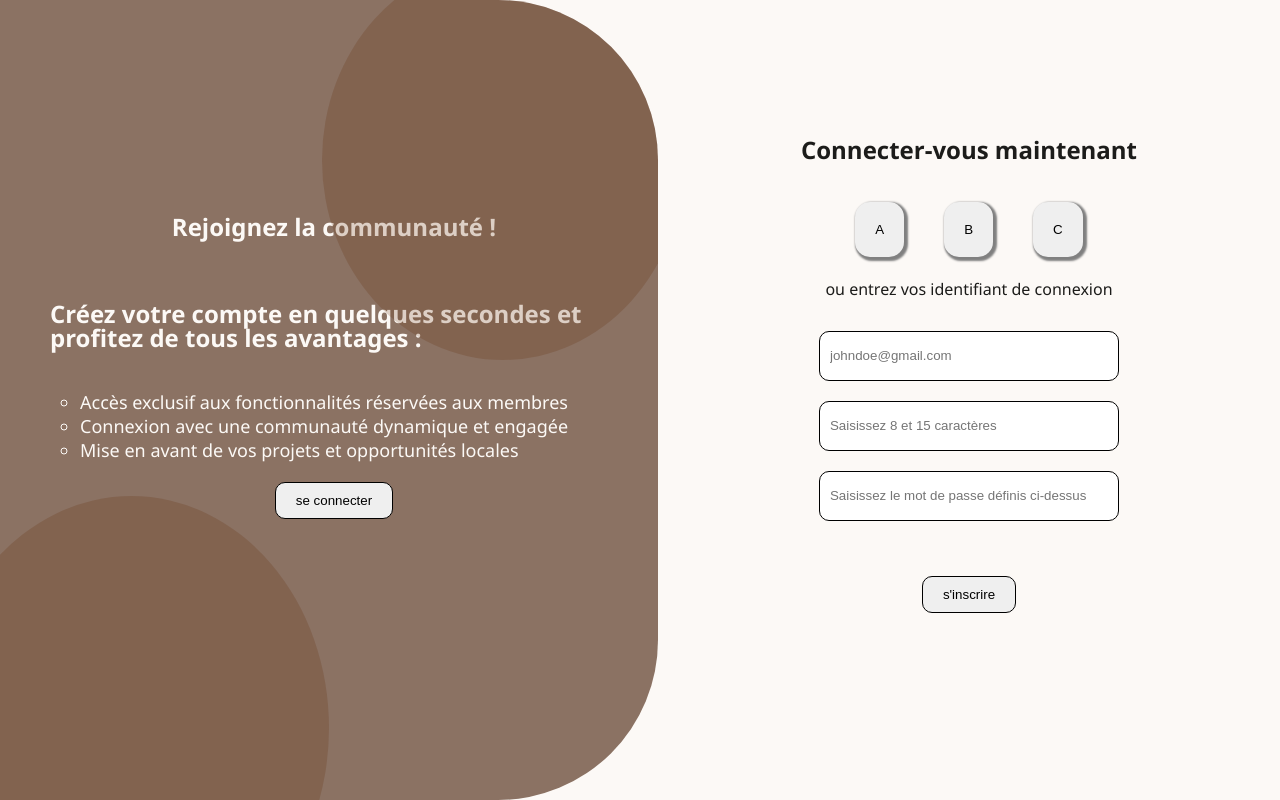
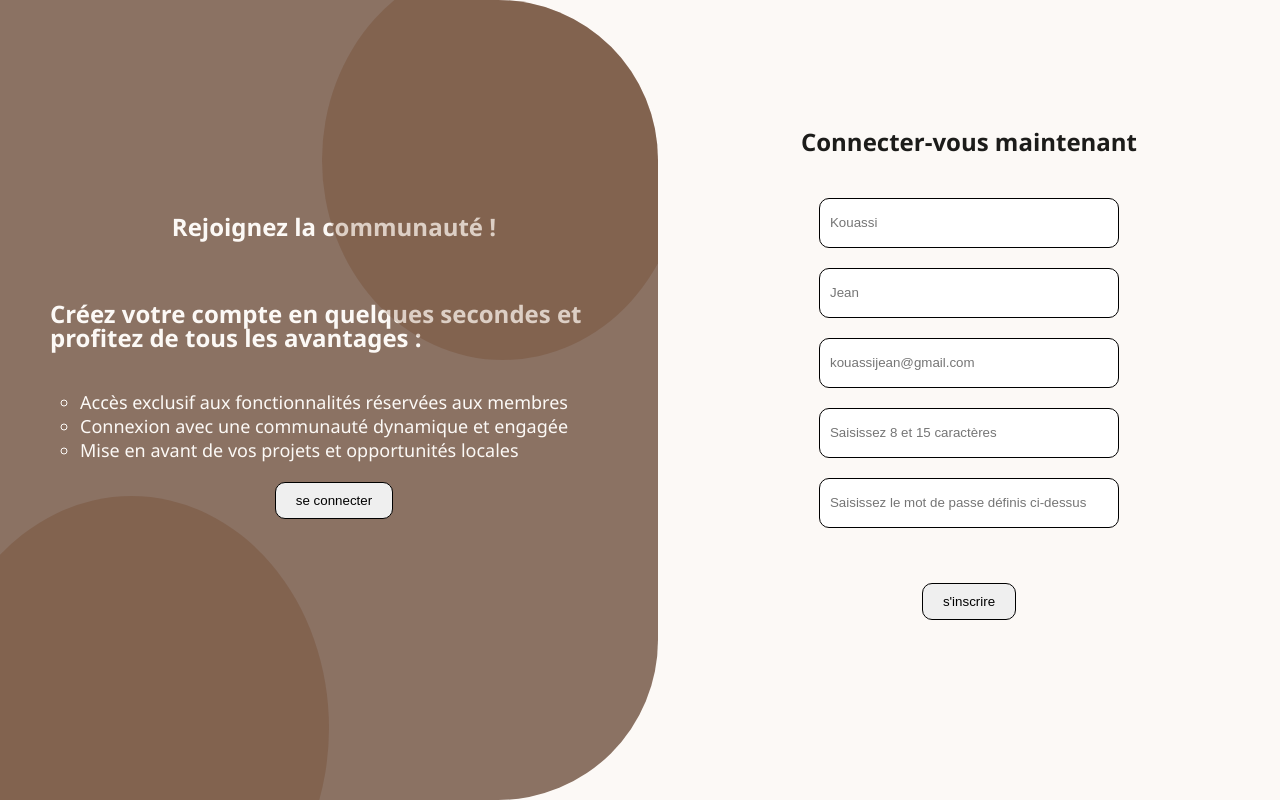
Before and after one commit to Aaron-glitch18/ayodaloa, a PHP site: page /inscription.php in a window 1280 px wide. Run offline with PHP 8.4, Linux system fonts and the light colour scheme.

Commit message:
Ajout de champs nom et prenom pour une Xp moderne

```diff
--- a/files/inscription.php
+++ b/files/inscription.php
@@ -5,11 +5,13 @@ $succes="";
 if($_SERVER['REQUEST_METHOD'] == 'POST'){
     if(isset($_POST['inscris'])){
 
+        $nom=htmlspecialchars($_POST['nom']);
+        $prenom=htmlspecialchars($_POST['prenom']);
         $mail=htmlspecialchars(trim($_POST['mail']))?? "";
         $password=trim($_POST['password'])?? "";
         $conf_password=trim($_POST['conf_password'])?? "";
 
-        if(empty($mail) || empty($password) || empty($conf_password)){
+        if(empty($mail) || empty($password) || empty($conf_password) || empty($nom) || empty($prenom)){
         $erreur="Veuillez remplir les champs avec les informations demandées";
 
         }elseif(!filter_var($mail,FILTER_VALIDATE_EMAIL)){
@@ -36,10 +38,12 @@ if($_SERVER['REQUEST_METHOD'] == 'POST'){
 
                 }else{
 
-                    $sql= "INSERT INTO user_data (`mail`,`password`) VALUES (?,?)";
+                    $sql= "INSERT INTO user_data (`nom`,`prenom`,`mail`,`password`) VALUES (?,?,?,?)";
                     $req=$pdo->prepare($sql);
-                    $req->execute([$mail,$password]);
+                    $req->execute([$nom,$prenom,$mail,$password]);
                     $succes="Compte crée avec succes";
+                    header('location:account.php');
+
 
                 }
 
@@ -81,7 +85,7 @@ ul{
 #err{
     color:red;
     position: absolute;
-    top:67%;
+    top:68%;
 }
 #suc{
     color:green;
@@ -109,16 +113,18 @@ ul{
             </div>
         <!-- <div class="sign"> -->
             <div class="sign__left">
-                <h1>Connecter-vous maintenant</h1>
-                <div class="btns">
+                <h1 style="margin-bottom:7%;">Connecter-vous maintenant</h1>
+                <!-- <div class="btns">
                     <button class="other">A</button>
                     <button class="other">B</button>
                     <button class="other">C</button>
                 </div>
-                <p>ou entrez vos identifiant de connexion</p>
+                <p>ou entrez vos identifiant de connexion</p> -->
                 <div>
                     <form action="#" method="POST">
-                        <input type="email" name="mail" id="mail" placeholder="johndoe@gmail.com" >
+                        <input type="text" name="nom" id="nom" placeholder="Kouassi">
+                        <input type="text" name="prenom" id="prenom" placeholder="Jean">
+                        <input type="email" name="mail" id="mail" placeholder="kouassijean@gmail.com" >
                         <input type="password" name="password" id="mdp" placeholder="Saisissez 8 et 15 caractères" >
                         <input type="password" name="conf_password" id="mdp" placeholder="Saisissez le mot de passe définis ci-dessus" >
                         <?php if($erreur):?>
```
